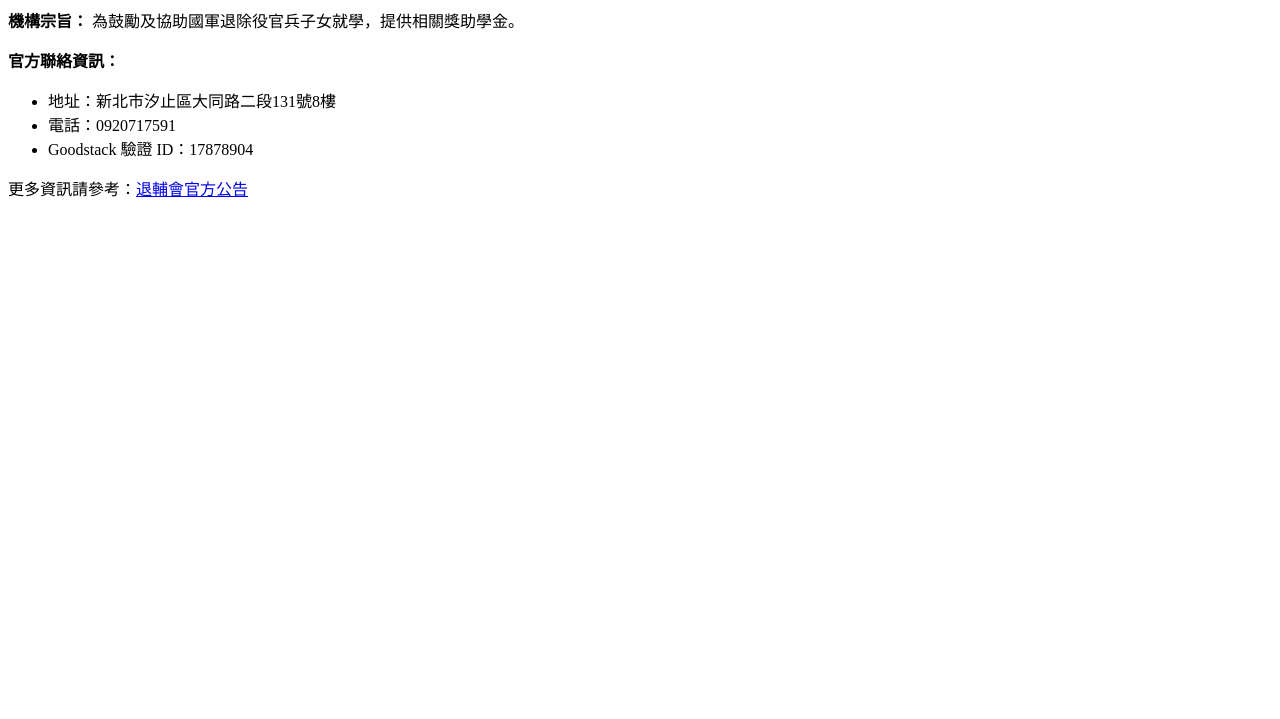
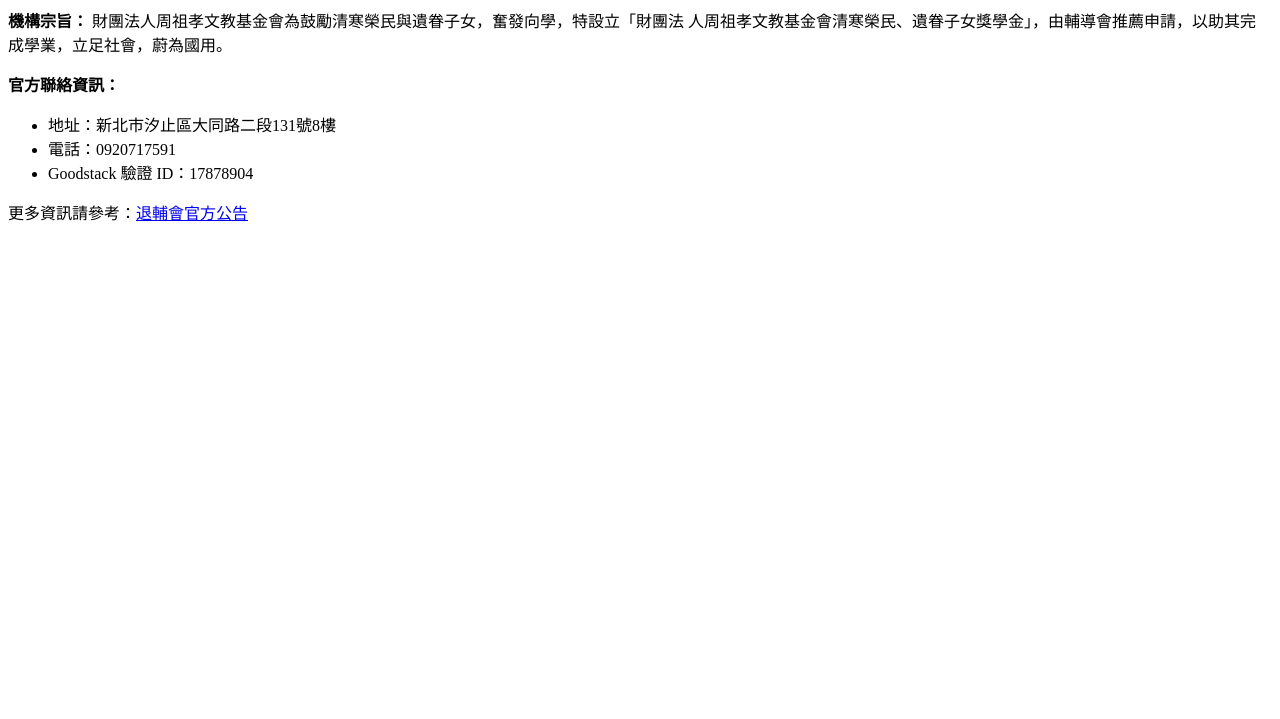
Before and after one commit to Leoqiu2000/vetcaretw-site, a plain HTML site: page index.html in a window 1280 px wide. Shown: the part 81-800 px from the top of the page. Drawn offline with Linux system fonts and the light colour scheme.

Commit message:
Revise mission statement in index.html
Updated the mission statement to include specific scholarship information for underprivileged veterans and their children.

```diff
--- a/index.html
+++ b/index.html
@@ -6,7 +6,7 @@
 </head>
 <body>
     <h1>財團法人周祖孝文教基金會</h1>
-    <p><strong>機構宗旨：</strong> 為鼓勵及協助國軍退除役官兵子女就學，提供相關獎助學金。</p>
+    <p><strong>機構宗旨：</strong> 財團法人周祖孝文教基金會為鼓勵清寒榮民與遺眷子女，奮發向學，特設立「財團法 人周祖孝文教基金會清寒榮民、遺眷子女獎學金」，由輔導會推薦申請，以助其完成學業，立足社會，蔚為國用。</p>
     <p><strong>官方聯絡資訊：</strong></p>
     <ul>
         <li>地址：新北市汐止區大同路二段131號8樓</li>
@@ -15,4 +15,5 @@
     </ul>
     <p>更多資訊請參考：<a href="https://www.vac.gov.tw/cp-2103-4075-1.html">退輔會官方公告</a></p>
 </body>
+
 </html>
```
